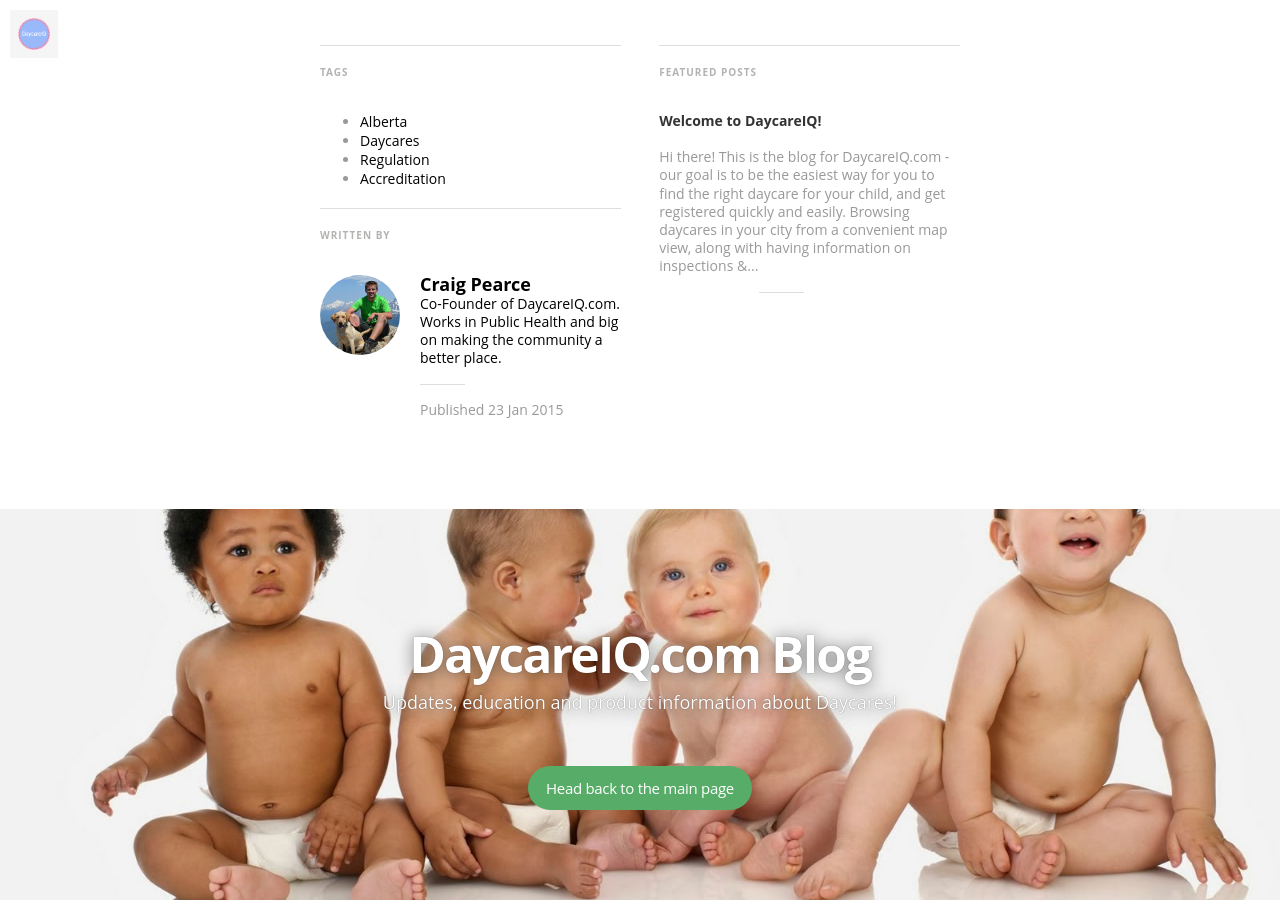
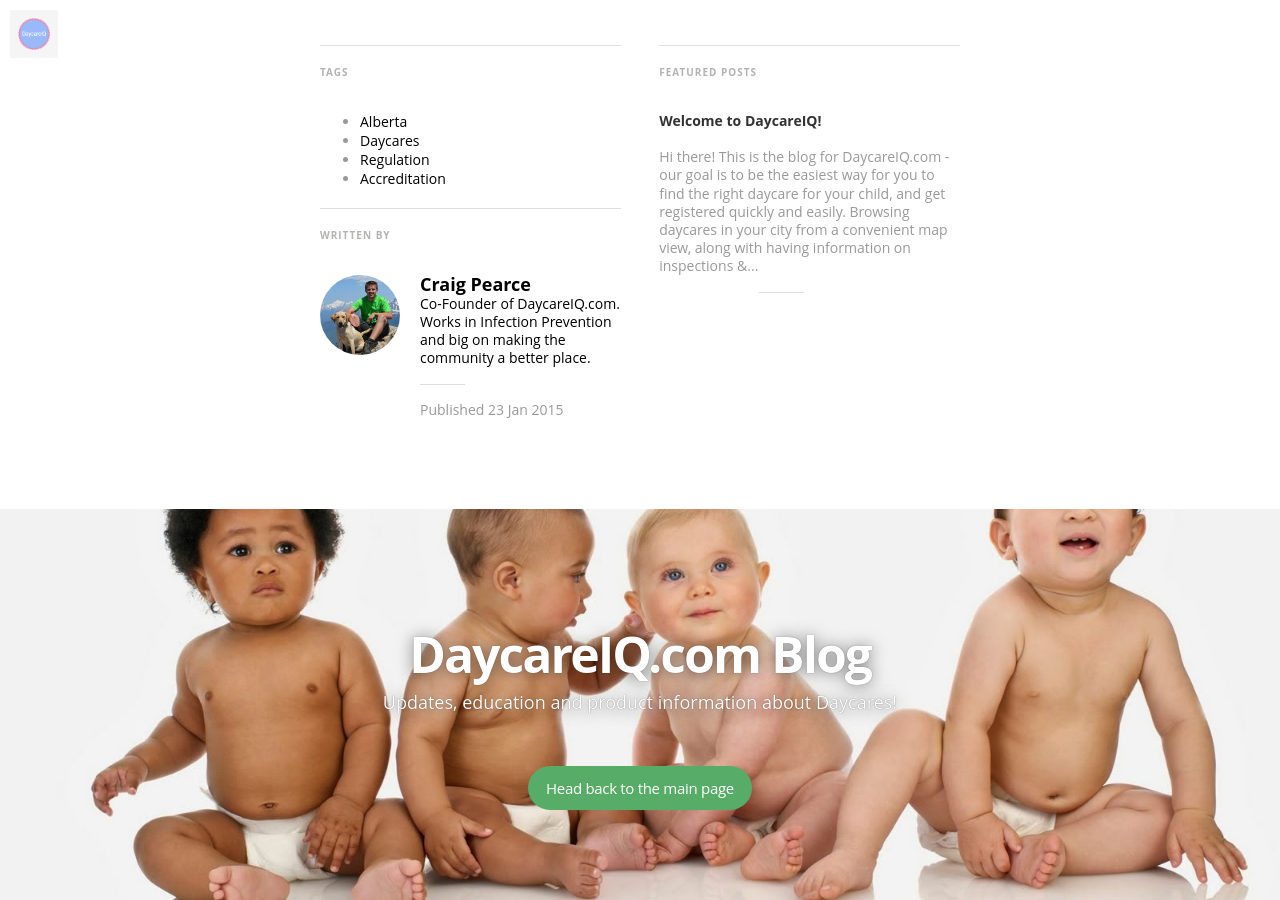
Before and after one commit to DaycareIQ/blog.daycareiq.com, a Jekyll site: the page built from _posts/2015-01-23-alberta-daycare-accreditation.md, in a window 1280 px wide and 900 px high, scrolled down 2588 px. Built offline with Jekyll 4.4.1, drawn with Linux system fonts in a browser that asks for light colours; nearby versions of some CDN libraries; some web fonts are replaced; Markdown is read by kramdown in place of the engine named in the settings.

Commit message:
Update authors.yml
Adjusted Craig's Bio

```diff
--- a/_data/authors.yml
+++ b/_data/authors.yml
@@ -11,4 +11,4 @@
 cp:
   name: Craig Pearce
   image: /site_assets/images/authors/craig.jpg
-  bio: "Co-Founder of DaycareIQ.com. Works in Public Health and big on making the community a better place."
+  bio: "Co-Founder of DaycareIQ.com. Works in Infection Prevention and big on making the community a better place."
```
